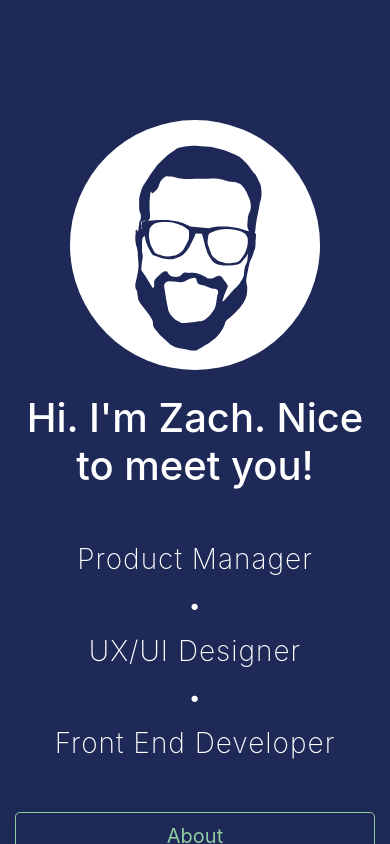
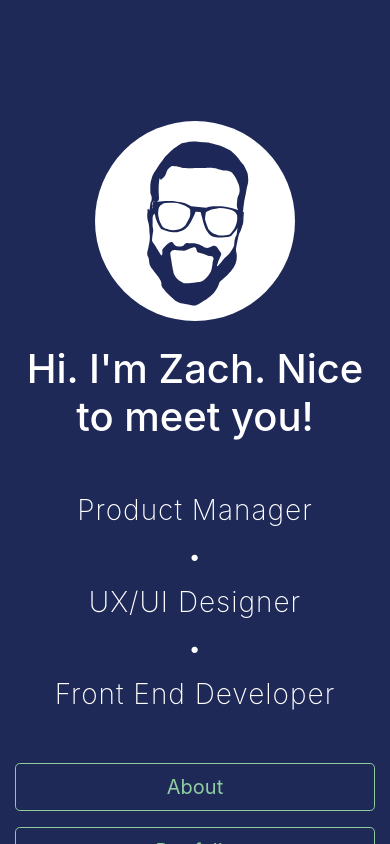
Before and after one commit to zach-product/blog-app, a React (Create React App) app in the folder client/: page / in a window 390 px wide. Shown: the top 844 px of the page. Built offline with nearby package versions, Linux system fonts and the light colour scheme; the HTML template or start-up script is replaced by a standard one.

Commit message:
Added styling for logo on mobile

```diff
--- a/client/src/App.css
+++ b/client/src/App.css
@@ -58,6 +58,10 @@ button.btn-square:hover {
 
 /* Mobile */
 @media only screen and (max-width: 500px) {
+    .logo-mobile {
+        max-height: 200px
+    }
+
     .img-mobile {
         max-height: 150px
     }
--- a/client/src/components/website/Home.jsx
+++ b/client/src/components/website/Home.jsx
@@ -48,7 +48,7 @@ export default class Home extends Component {
                     <div style={homeContainer}>
                         <div  className="col-12 pb-2 mt-5 mt-lg-0" style={mainContent}>
                             <div className="pb-4 pb-lg-5 pt-lg-0" style={logoContainer}>
-                                <img style={logoHome} src={logo} alt="logo"/>
+                                <img className="logo-mobile" style={logoHome} src={logo} alt="logo"/>
                             </div>
                             <h1 className="mb-5 mb-lg-4 text-white">Hi. I'm Zach. Nice to meet you!</h1>
                             <div className="mb-5 mb-lg-4 text-white" style={roleStyles}>
@@ -103,7 +103,7 @@ const mainContent = {
 }
 
 const logoContainer = {
-    paddingTop: "15rem"
+    paddingTop: "12rem"
 }
 
 const logoHome = {
```
